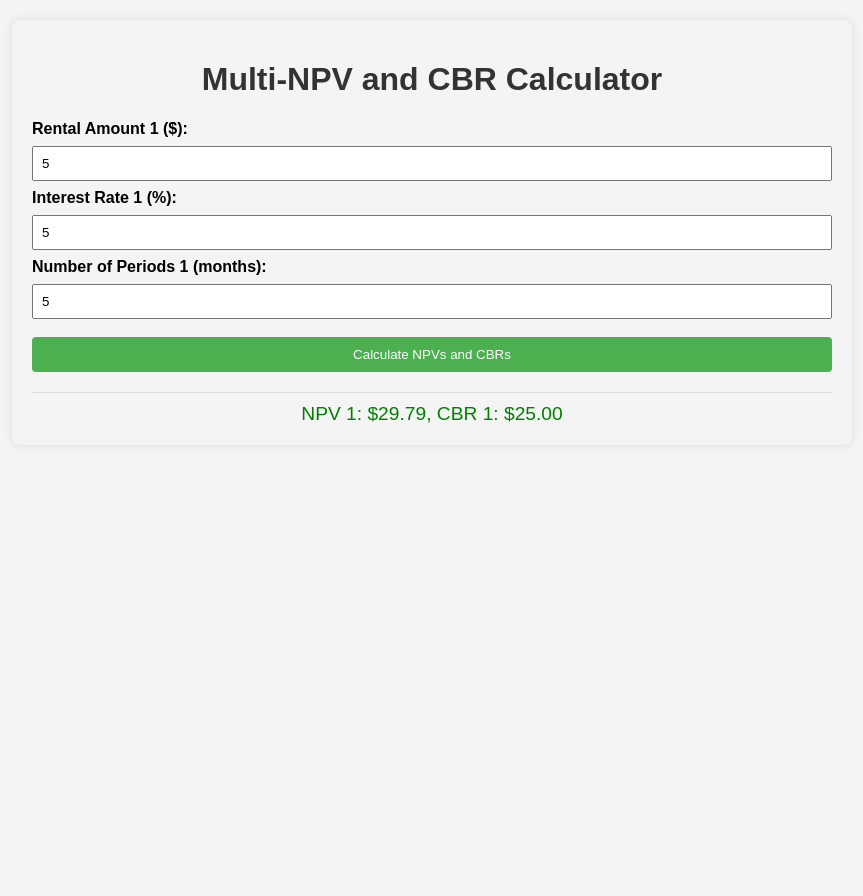
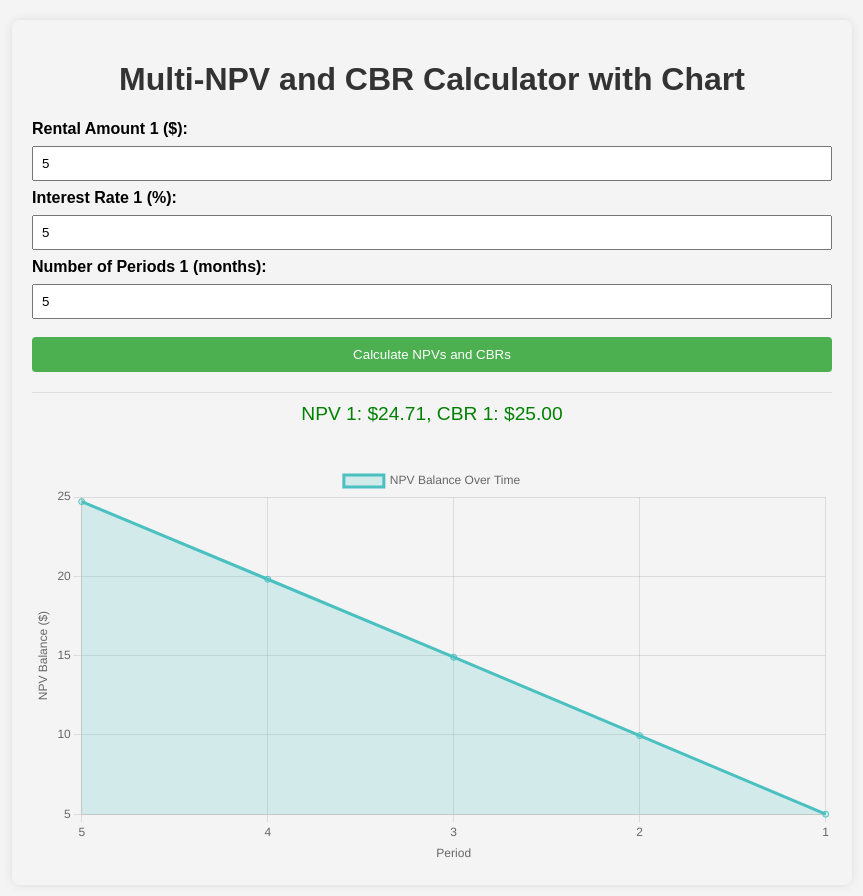
Before and after one commit to jerryjohn9825/slc-npv-calculator, a plain HTML site: page index.html in a window 1280 px wide. Both pictures are taken after typing "5", "5", "5" into the empty fields and a click on the button "Calculate NPVs and CBRs". Shown: the whole page, without its empty margins (8-871 px from the left). Before the commit the page ends 800 px from the top, so only its background shows below. Drawn offline with nearby package versions, Linux system fonts and the light colour scheme.

Commit message:
Update index.html

```diff
--- a/index.html
+++ b/index.html
@@ -3,7 +3,7 @@
 <head>
     <meta charset="UTF-8">
     <meta name="viewport" content="width=device-width, initial-scale=1.0">
-    <title>Multi-NPV and CBR Calculator</title>
+    <title>Multi-NPV and CBR Calculator with Chart</title>
     <style>
         body {
             font-family: Arial, sans-serif;
@@ -51,10 +51,13 @@
             border-top: 1px solid #ddd;
             padding-top: 10px;
         }
+        .chart-container {
+            margin-top: 40px;
+        }
     </style>
 </head>
 <body>
-    <h1>Multi-NPV and CBR Calculator</h1>
+    <h1>Multi-NPV and CBR Calculator with Chart</h1>
     <form id="npv-form">
         <!-- NPV and CBR Calculator -->
         <div class="input-group">
@@ -74,6 +77,13 @@
 
     <div id="result-container" class="result-container"></div>
 
+    <div class="chart-container">
+        <canvas id="npvChart"></canvas>
+    </div>
+
+    <!-- Chart.js CDN -->
+    <script src="https://cdn.jsdelivr.net/npm/chart.js"></script>
+
     <script>
         function calculateResults() {
             const resultContainer = document.getElementById('result-container');
@@ -87,13 +97,14 @@
             if (rental && interest_rate && nper) {
                 let npv = rental;  // Initialize with the first month's rental
                 let cumulativeNPV = npv; // Start with the highest month's NPV
+                let npvValues = [cumulativeNPV]; // Array to store NPV values
 
-                // Calculate the NPV for the remaining periods
+                // Calculate the NPV for each period
                 for (let t = 2; t <= nper; t++) {
                     npv += rental / Math.pow(1 + interest_rate, t - 1);
+                    cumulativeNPV += rental / Math.pow(1 + interest_rate, t);
+                    npvValues.push(cumulativeNPV);
                 }
-
-                cumulativeNPV += npv; // Accumulate the NPV for all periods
 
                 const cbr = rental * nper;  // Calculate CBR
 
@@ -101,7 +112,52 @@
                 resultElement.classList.add('result');
                 resultElement.innerText = `NPV 1: $${cumulativeNPV.toFixed(2)}, CBR 1: $${cbr.toFixed(2)}`;
                 resultContainer.appendChild(resultElement);
+
+                // Reverse the NPV values to display from 87 to 1
+                npvValues.reverse();
+
+                // Create labels for the chart
+                const labels = Array.from({ length: nper }, (_, i) => nper - i);
+
+                // Update chart
+                updateChart(labels, npvValues);
             }
+        }
+
+        function updateChart(labels, npvValues) {
+            const ctx = document.getElementById('npvChart').getContext('2d');
+            new Chart(ctx, {
+                type: 'line',
+                data: {
+                    labels: labels,
+                    datasets: [
+                        {
+                            label: 'NPV Balance Over Time',
+                            data: npvValues,
+                            borderColor: 'rgba(75, 192, 192, 1)',
+                            backgroundColor: 'rgba(75, 192, 192, 0.2)',
+                            fill: true,
+                        }
+                    ]
+                },
+                options: {
+                    responsive: true,
+                    scales: {
+                        x: {
+                            title: {
+                                display: true,
+                                text: 'Period'
+                            }
+                        },
+                        y: {
+                            title: {
+                                display: true,
+                                text: 'NPV Balance ($)'
+                            }
+                        }
+                    }
+                }
+            });
         }
     </script>
 </body>
```
